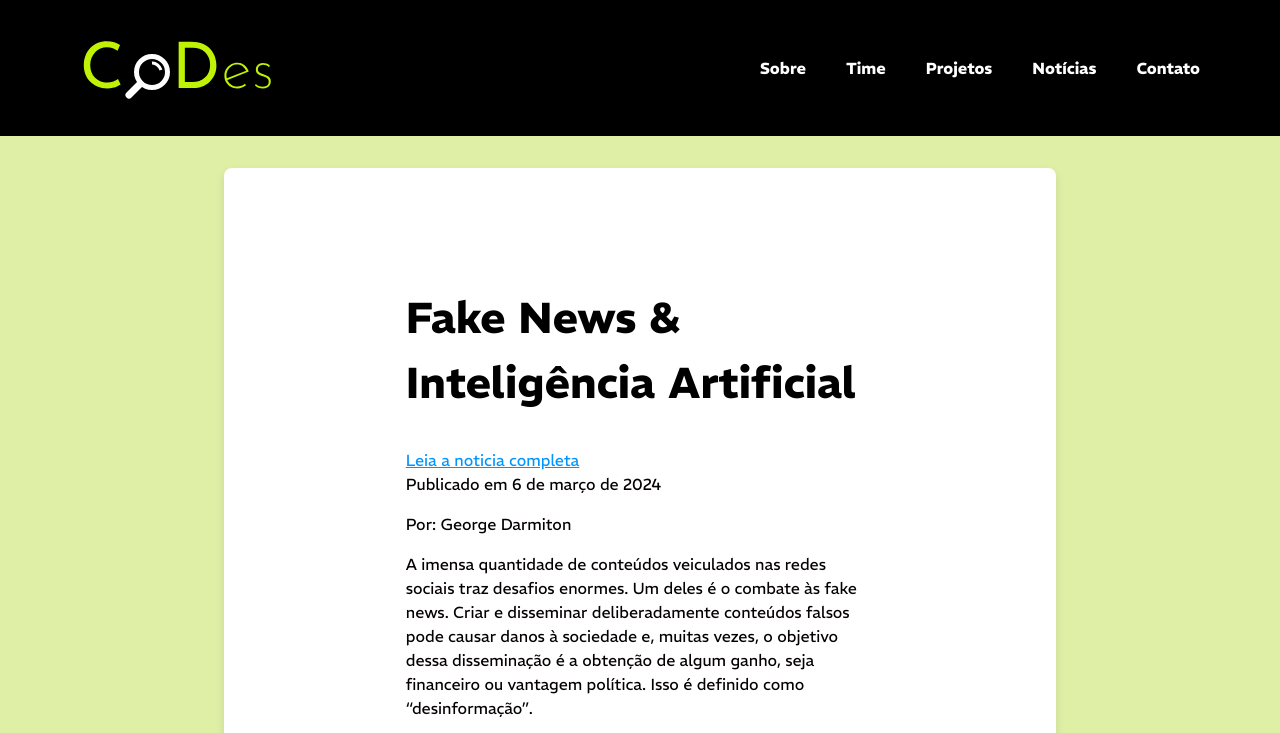
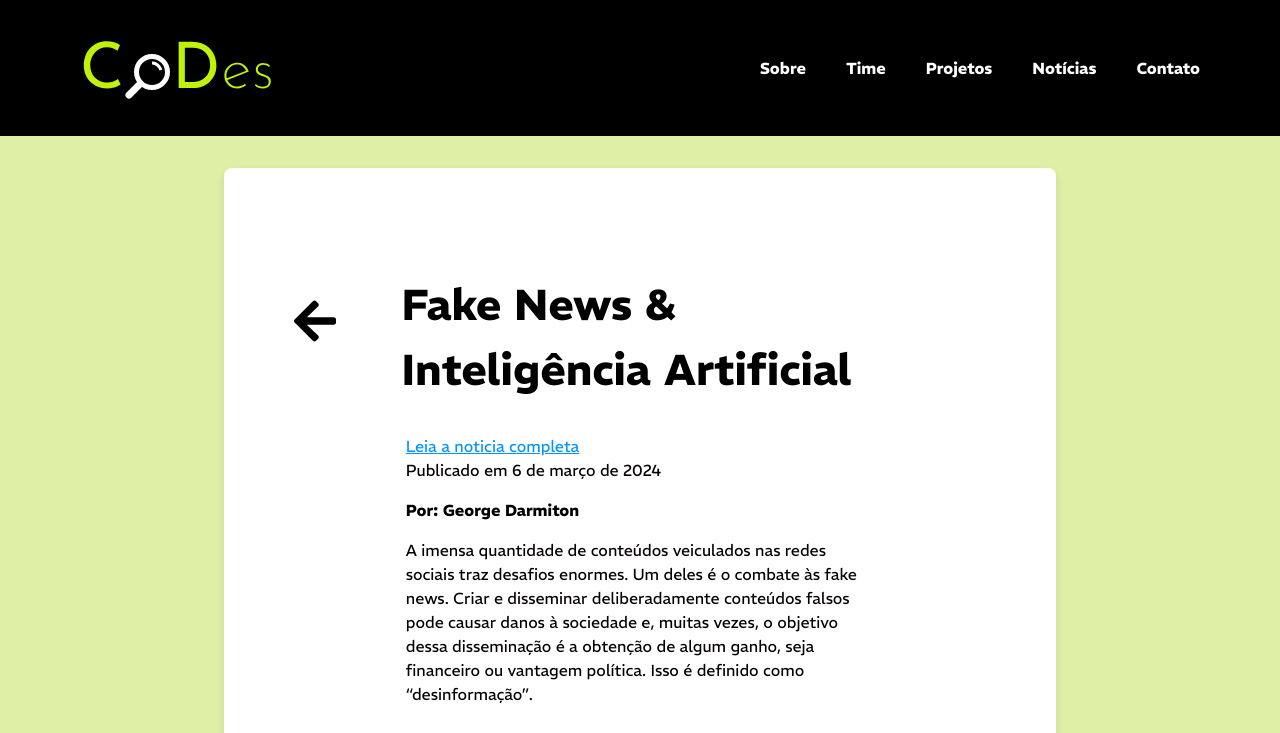
Before and after one commit to codesgroup/codesgroup.github.io, a React (Create React App) app: page /news/1 in a window 1280 px wide. Shown: the top 733 px of the page. Built offline with nearby package versions, Linux system fonts and the light colour scheme.

Commit message:
ajustes finais

```diff
--- a/src/components/MenuArtigos.jsx
+++ b/src/components/MenuArtigos.jsx
@@ -1,8 +1,8 @@
 import React, { useState, useEffect } from 'react';
 import { FontAwesomeIcon } from '@fortawesome/react-fontawesome';
 import { faArrowRight } from '@fortawesome/free-solid-svg-icons';
-import Artigo from './Artigo'; // Componente que renderiza um artigo
-import './MenuArtigos.css'; // Specific CSS for MenuArtigos
+import Artigo from './Artigo';
+import './MenuArtigos.css';
 import ArtigosLogo from '../assets/ARTIGOS.png';
 import { Link } from 'react-router-dom';
 import { TopBar } from './TopBar';
@@ -13,12 +13,12 @@ export const MenuArtigos = () => {
   useEffect(() => {
     const fetchData = async () => {
       try {
-        const response = await fetch('/artigos.json'); // Certifique-se de ter um arquivo artigos.json
+        const response = await fetch('/artigos.json');
         if (!response.ok) {
           throw new Error('Network response was not ok');
         }
         const data = await response.json();
-        console.log('JSON Data:', data); // Log the JSON data to the console
+        console.log('JSON Data:', data);
         const sortedData = data.sort((a, b) => new Date(b.date) - new Date(a.date));
         setArtigos(sortedData);
       } catch (error) {
@@ -45,8 +45,8 @@ export const MenuArtigos = () => {
               key={index}
               id={artigo.id}
               title={artigo.title}
-              authors={artigo.authors} // Pass authors correctly
-              revista={artigo.revista} // Pass revista correctly
+              authors={artigo.authors}
+              revista={artigo.revista}
               text={artigo.text}
               date={artigo.date}
             />
--- a/src/components/NoticiasDetalhadas.css
+++ b/src/components/NoticiasDetalhadas.css
@@ -33,6 +33,28 @@ body {
   border-radius: 8px;
   box-shadow: 0 4px 8px rgba(0, 0, 0, 0.1);
   height: fit-content;
+  position: relative;
+}
+
+.noticia-detalhada-header {
+  display: flex;
+  align-items: center;
+  margin-left: 7%;
+  margin-right: 10%;
+  position: relative;
+}
+
+.back-arrow {
+  cursor: pointer;
+  font-size: 300%;
+  color: #000000;
+  position: absolute;
+  left: -2%;
+  transition: color 0.3s ease;
+}
+
+.back-arrow:hover {
+  color: #000000;
 }
 
 .noticia-detalhada-content h1 {
@@ -40,10 +62,12 @@ body {
   margin-bottom: 4vh;
   font-size: 2.7rem;
   font-weight: 600;
-  margin-left: 20%;
-  margin-right: 18%;
+  margin-left: 15%;
+  margin-right: 10%;
   color: #000000;
   font-family: 'REM', sans-serif;
+  text-align: left;
+  width: 100%;
 }
 
 .noticia-detalhada-content p {
@@ -55,8 +79,8 @@ body {
   font-family: 'REM', sans-serif;
 }
 
-.noticia-detalhada-content a {
-  margin-bottom: 20vh;
+.noticia-link {
+  margin-bottom: 6vh;
   color: #0094FF;
   margin-left: 20%;
   margin-right: 20%;
@@ -64,3 +88,22 @@ body {
   font-family: 'REM', sans-serif;
   text-decoration: underline;
 }
+
+.noticia-date {
+  margin-bottom: 4vh;
+  margin-left: 20%;
+  margin-right: 20%;
+  color: #050000;
+  font-size: 1rem;
+  font-family: 'REM', sans-serif;
+}
+
+.noticia-author {
+  margin-bottom: 4vh;
+  margin-left: 20%;
+  font-weight: bold;
+  margin-right: 20%;
+  color: #050000;
+  font-size: 1rem;
+  font-family: 'REM', sans-serif;
+}
--- a/src/components/NoticiasDetalhadas.jsx
+++ b/src/components/NoticiasDetalhadas.jsx
@@ -1,11 +1,12 @@
-// NoticiasDetalhadas.js
 import React, { useState, useEffect } from 'react';
-import { useParams } from 'react-router-dom';
+import { useParams, useNavigate } from 'react-router-dom';
 import { TopBar } from './TopBar'; // Certifique-se de que o caminho está correto
+import { FaArrowLeft } from 'react-icons/fa'; // Import the arrow icon
 import './NoticiasDetalhadas.css'; // Importe o arquivo CSS
 
 const NoticiasDetalhadas = () => {
   const { id } = useParams();
+  const navigate = useNavigate();
   const [noticia, setNoticia] = useState(null);
 
   useEffect(() => {
@@ -31,15 +32,20 @@ const NoticiasDetalhadas = () => {
   }
 
   return (
-    <div className="noticia-detalhada-container" style={{ backgroundColor: '#DFEFA6', minHeight:'fit-content' }}>
+    <div className="noticia-detalhada-container">
       <TopBar />
       <div className="noticia-detalhada-content">
-        <h1>{noticia.title}</h1>
-        <a href={noticia.link} target="_blank" rel="noopener noreferrer"style={{marginBottom:'20%' }}>Leia a noticia completa</a>
-        <p>{noticia.date}</p>
-        <p>Por: {noticia.author}</p>
+        <div className="noticia-detalhada-header">
+          <FaArrowLeft
+            className="back-arrow"
+            onClick={() => navigate('/news')}
+          />
+          <h1>{noticia.title}</h1>
+        </div>
+        <a href={noticia.link} target="_blank" rel="noopener noreferrer" className="noticia-link">Leia a noticia completa</a>
+        <p className="noticia-date">{noticia.date}</p>
+        <p className="noticia-author">Por: {noticia.author}</p>
         <p style={{ whiteSpace: 'pre-wrap' }}>{noticia.text}</p>
-
       </div>
     </div>
   );
--- a/src/components/noticias.css
+++ b/src/components/noticias.css
@@ -134,12 +134,15 @@ body {
   font-size: 1.25rem;
   text-decoration: none;
   transition: all 0.3s ease;
+  font-family: 'Josefin Sans', sans-serif;
   font-weight: bold;
 }
 
 .link-custom:hover {
-  font-weight: bold;
+  font-weight: medium;
   text-decoration: underline;
+  font-family: 'Josefin Sans', sans-serif;
+
 }
 
 .icon-custom {
```
Also changed, not shown: public/noticias.json (+4 -2 lines).
